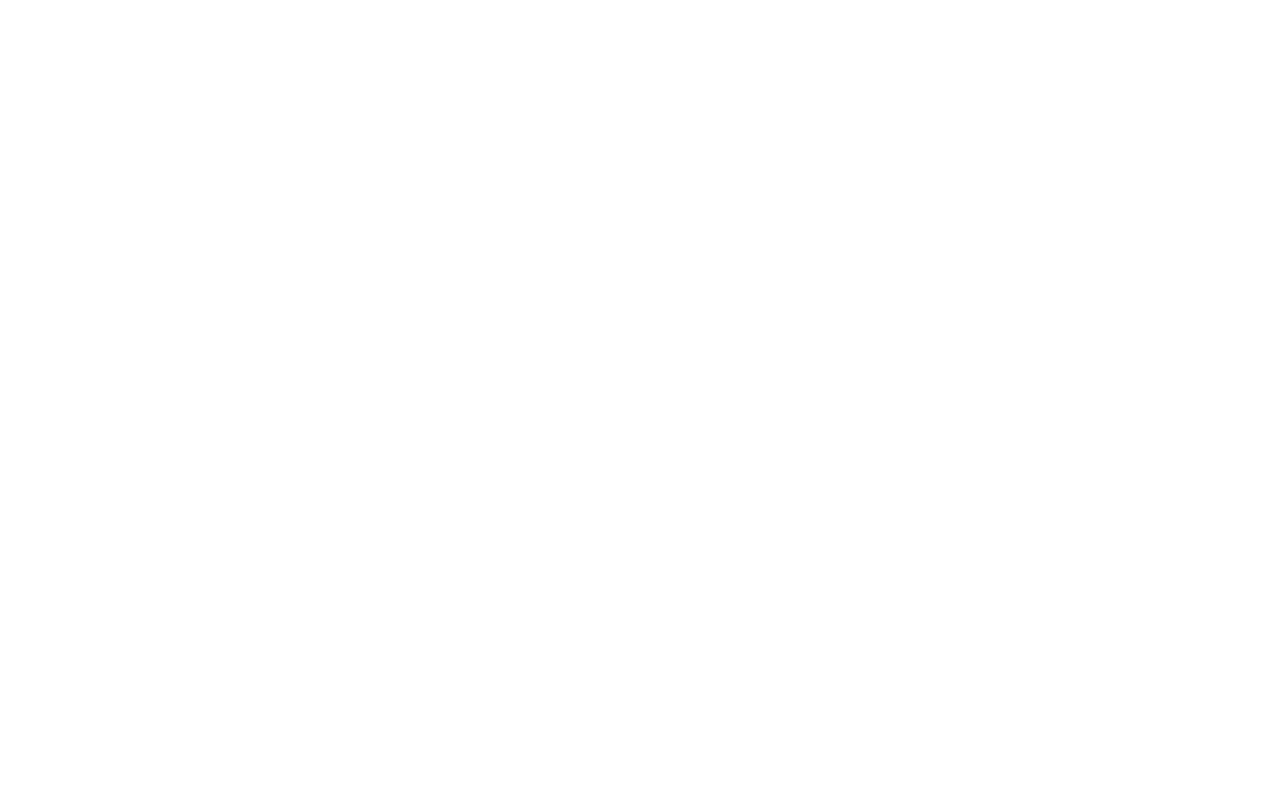
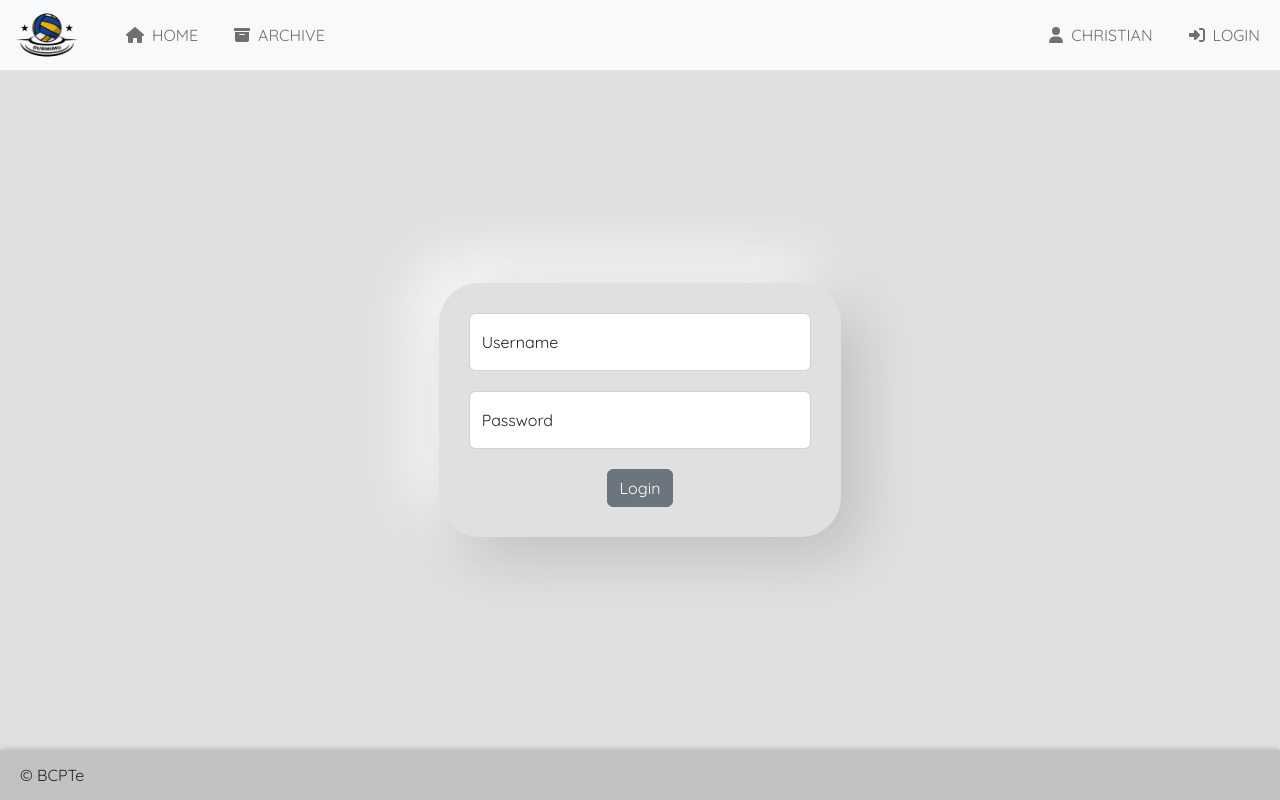
Before and after one commit to BCPTe/DurmimuClient, a React (Create React App) app: page /login in a window 1280 px wide. Built offline with nearby package versions, Linux system fonts and the light colour scheme.

Commit message:
created login form

```diff
--- a/src/App.js
+++ b/src/App.js
@@ -1,10 +1,11 @@
 import './App.css';
-import api from './API/axiosConfig';
-import { useState, useEffect } from 'react';
+// import api from './API/axiosConfig';
 import { Routes, Route } from 'react-router-dom';
 import Layout from './components/Layout';
 import Home from './components/Home/Home';
 import Archive from './components/Archive/Archive';
+import Profile from './components/Profile/Profile';
+import Login from './components/Profile/Login/Login';
 
 function App() {
 
@@ -14,6 +15,8 @@
 				<Route path='/' element={<Layout />}>
 					<Route path='/' element={<Home />} />
 					<Route path='/archive' element={<Archive />} />
+					<Route path='/login' element={<Login />} />
+					<Route path='/profile' element={<Profile />} />
 				</Route>
 			</Routes>
 		</div>
--- a/src/components/Header/Header.js
+++ b/src/components/Header/Header.js
@@ -7,7 +7,7 @@
 import { faBoxArchive, faHouse, faUser, faRightFromBracket, faRightToBracket } from "@fortawesome/free-solid-svg-icons";
 
 function Header() {
-	const [isLogged, setIsLogged] = useState(true)
+	const [isLogged, setIsLogged] = useState(false)
 
 	return(
 		<Navbar bg="light" expand="lg">
@@ -27,12 +27,12 @@
 		 				<span className="label">ARCHIVE</span>
 					</Nav.Link>
 				</Nav>
-				<Nav activekey="">
-					<Nav.Link href="#profile">
+				<Nav>
+					<Nav.Link href="profile">
 						<FontAwesomeIcon icon={faUser} />
 						<span className="label">CHRISTIAN</span>
 					</Nav.Link>
-					<Nav.Link href="#logout">
+					<Nav.Link href={isLogged ? "/logout" : "/login"}>
 						<FontAwesomeIcon icon={isLogged ? faRightFromBracket : faRightToBracket} />
 		 				<span className="label">{isLogged ? "LOGOUT" : "LOGIN"}</span>
 					</Nav.Link>
--- a/src/components/Home/Home.js
+++ b/src/components/Home/Home.js
@@ -1,10 +1,10 @@
 import "./Home.css";
 import React from "react";
-import NextMatch from "../Match/Match";
+import Match from "../Match/Match";
 
 const Home = () => {
 	return (
-		<NextMatch />
+		<Match />
 	);
 };
 
--- a/src/components/Match/Match.css
+++ b/src/components/Match/Match.css
@@ -1,4 +1,5 @@
 .match-container {
+	width: 100%;
 	height: 100%;
 	justify-content: center;
 	align-items: center;
--- a/src/components/Match/Match.js
+++ b/src/components/Match/Match.js
@@ -1,13 +1,13 @@
 import React from 'react'
-import { Container, Row, Col } from 'react-bootstrap'
+import { Row, Col } from 'react-bootstrap'
 import './Match.css'
 
-const NextMatch = () => {
+const Match = () => {
 	return (
-		<Container fluid className='h-100'>
 		<Row className='match-container'>
 			<Col xs={8} md={6} lg={4} className='match p-0'>
 				<Col xs={12} sm={12} md={4} className='info p-1'>
+					<div className='title text-center text-muted'>NEXT MATCH</div>
 					<div className='hour text-center'>19:00</div>
 					<div className='location text-center'>LOCATION PLACEHOLDER</div>
 				</Col>
@@ -18,8 +18,7 @@
 				</Col>
 			</Col>
 		</Row>
-		</Container>
 	)
 }
 
-export default NextMatch
+export default Match
--- /dev/null
+++ b/src/components/Profile/Login/Login.css
@@ -0,0 +1,22 @@
+.login-form-container {
+	width: 100%;
+	height: 100%;
+	justify-content: center;
+	align-items: center;
+}
+
+.login-form {
+	display: flex;
+	flex-direction: column;
+	align-items: center;
+	gap: 20px;
+	padding: 30px;
+	border-radius: 40px;
+	background: #e0e0e0;
+	box-shadow: 20px 20px 60px #bebebe, -20px -20px 60px #ffffff;
+}
+
+.username-group,
+.password-group {
+	width: 100%;
+}
--- /dev/null
+++ b/src/components/Profile/Login/Login.js
@@ -0,0 +1,37 @@
+import React, { useState } from 'react'
+import { Row, Form, Col, Button, FloatingLabel } from 'react-bootstrap'
+import './Login.css'
+
+const Login = () => {
+	/*STATES*/
+	const [username, setUsername] = useState("")
+	const [password, setPassword] = useState("")
+
+	const handleLogin = (e) => {
+		e.preventDefault();
+		let payload = JSON.stringify({
+			username: username,
+			password: password
+		})
+		console.log("submitted:", payload);
+	}
+
+	return (
+		<Row className='login-form-container'>
+			<Col xs={8} md={6} lg={4}>
+				<Form onSubmit={handleLogin} className="login-form">
+					{/* <h4 className='text-center'>LOGIN</h4> */}
+					<FloatingLabel className="username-group" controlId="floatingUsername" label="Username">
+						<Form.Control type='username' placeholder="Username" onChange={(e) => setUsername(e.target.value)} />
+					</FloatingLabel>
+					<FloatingLabel className="password-group" controlId="floatingPassword" label="Password">
+						<Form.Control type='password' placeholder="Password" onChange={(e) => setPassword(e.target.value)} />
+					</FloatingLabel>
+					<Button variant="secondary" type="submit">Login</Button>
+				</Form>
+			</Col>
+		</Row>
+	)
+}
+
+export default Login
--- /dev/null
+++ b/src/components/Profile/Profile.js
@@ -0,0 +1,9 @@
+import React from 'react'
+
+const Profile = () => {
+  return (
+	<div>Profile</div>
+  )
+}
+
+export default Profile
```
Also changed, not shown: src/components/Profile/Profile.css (added). Lines whose indentation alone changed are shown as unchanged.
